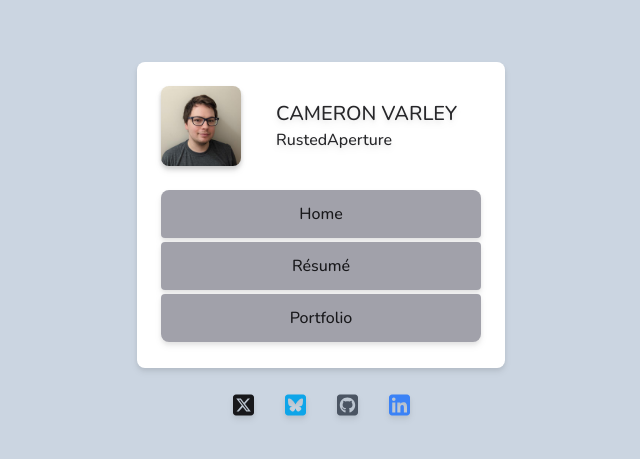
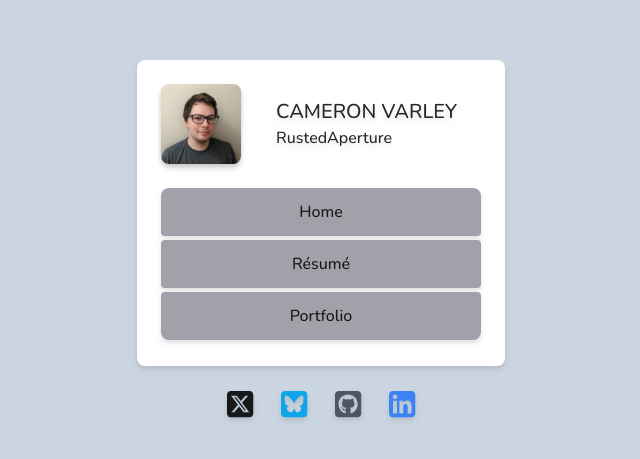
Before and after one commit to RustedAperture/RustedAperture, a Next.js app: page / in a window 1280 px wide. Shown: the part 179-638 px from the top of the page, without its empty margins (319-959 px from the left). Built offline with nearby package versions, Linux system fonts and the light colour scheme.

Commit message:
make icons larger

```diff
--- a/components/layout/Social.tsx
+++ b/components/layout/Social.tsx
@@ -10,7 +10,7 @@ export default function Social() {
     return (
         <div className="xl:sticky top-[346px] xl:max-w-[50rem] max-xl:self-stretch drop-shadow-md flex flex-row flex-wrap items-stretch justify-center ml-1.5 mr-1.5">
             <a
-                className="min-w-[48px] text-2xl text-center text-zinc-900 p-3 m-0.5"
+                className="min-w-[48px] text-3xl text-center text-zinc-900 p-3 m-0.5"
                 href="https://x.com/rustedaperture"
                 target="_blank"
                 rel="noreferrer"
@@ -18,7 +18,7 @@ export default function Social() {
                 <FontAwesomeIcon icon={faSquareXTwitter} />
             </a>
             <a
-                className="min-w-[48px] text-2xl text-center text-sky-500 p-3 m-0.5"
+                className="min-w-[48px] text-3xl text-center text-sky-500 p-3 m-0.5"
                 href="https://bsky.app/profile/rustedaperture.xyz"
                 target="_blank"
                 rel="noreferrer"
@@ -26,7 +26,7 @@ export default function Social() {
                 <FontAwesomeIcon icon={faSquareBluesky} />
             </a>
             <a
-                className="min-w-[48px] text-2xl text-center text-gray-600 dark:text-gray-300 p-3 m-0.5"
+                className="min-w-[48px] text-3xl text-center text-gray-600 dark:text-gray-300 p-3 m-0.5"
                 href="https://github.com/RustedAperture"
                 target="_blank"
                 rel="noreferrer"
@@ -34,7 +34,7 @@ export default function Social() {
                 <FontAwesomeIcon icon={faSquareGithub} />
             </a>
             <a
-                className="min-w-[48px] text-2xl text-center text-blue-500 p-3 m-0.5"
+                className="min-w-[48px] text-3xl text-center text-blue-500 p-3 m-0.5"
                 href="https://www.linkedin.com/in/cameron-varley-687368136/"
                 target="_blank"
                 rel="noreferrer"
```
